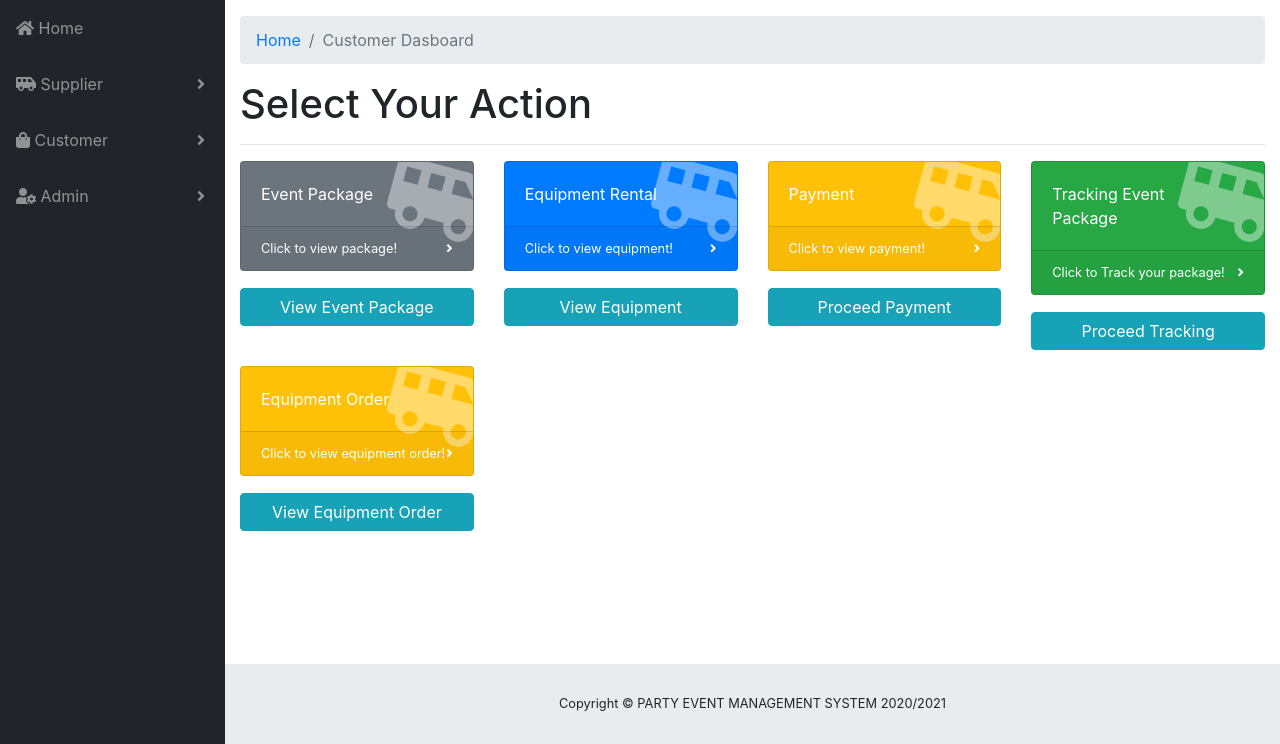
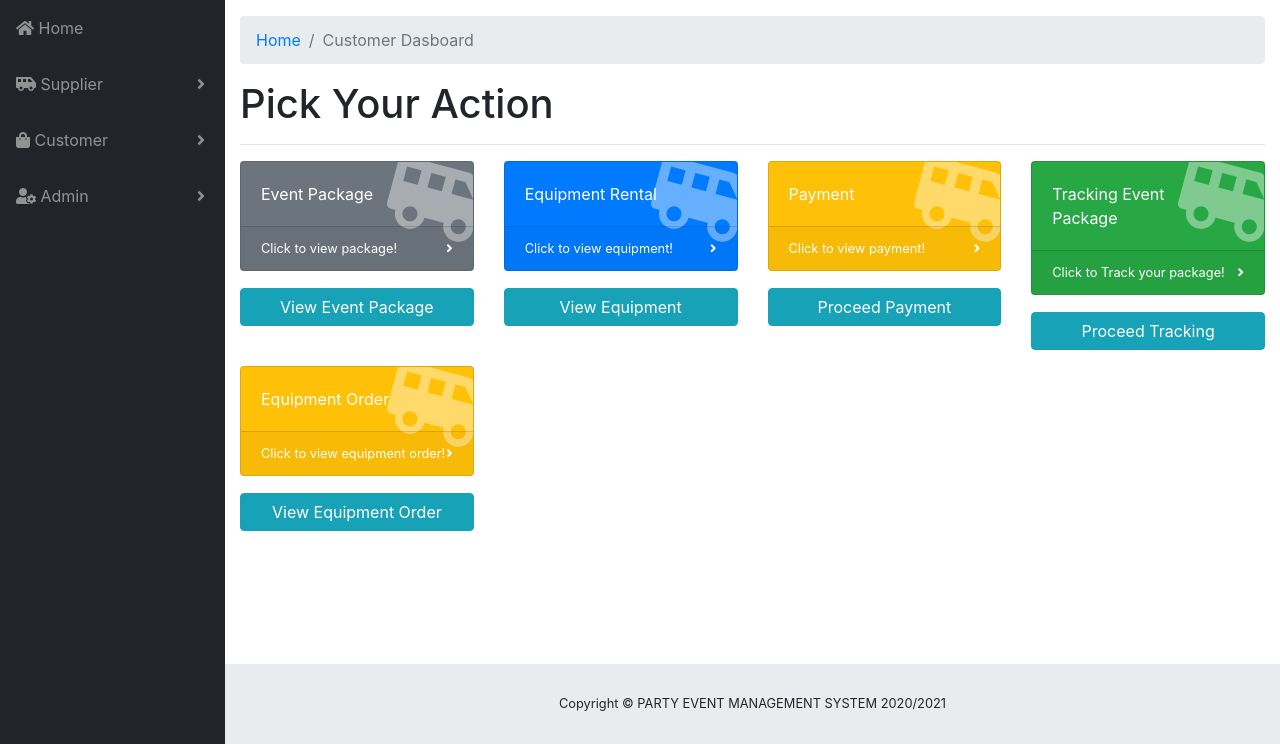
Before and after one commit to yewkhen97/Event_management_system, a PHP site: page /EMS/customerMenu.php in a window 1280 px wide. Shown: the part 56-800 px from the top of the page. Run offline with PHP 8.4, Linux system fonts and the light colour scheme; a user stored in the database is signed in.

Commit message:
Update customerMenu.php
update customerMenu title

```diff
--- a/ApplicationLayer/UserView/customerMenu.php
+++ b/ApplicationLayer/UserView/customerMenu.php
@@ -28,7 +28,7 @@ include "customerHeader.php";
           </ol>
 
           <!-- Page Content -->
-          <h1>Select Your Action </h1>
+          <h1>Pick Your Action </h1>
           <hr>
 
 <div class="row">
```
